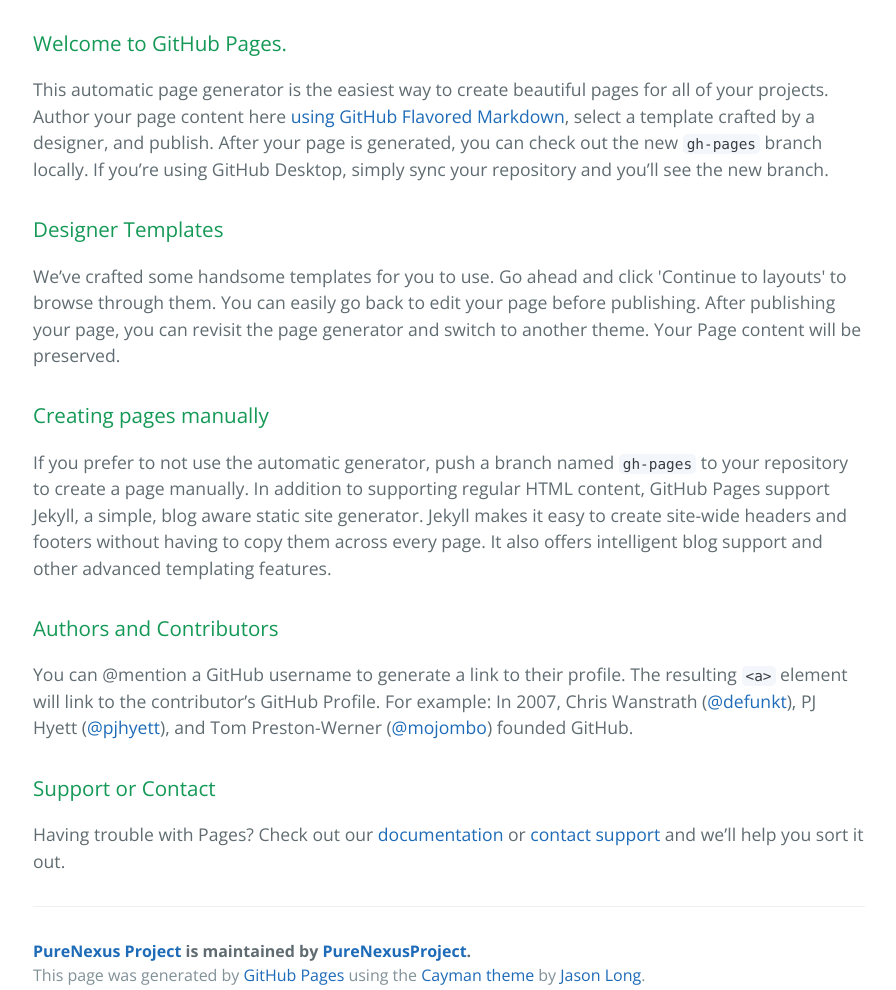
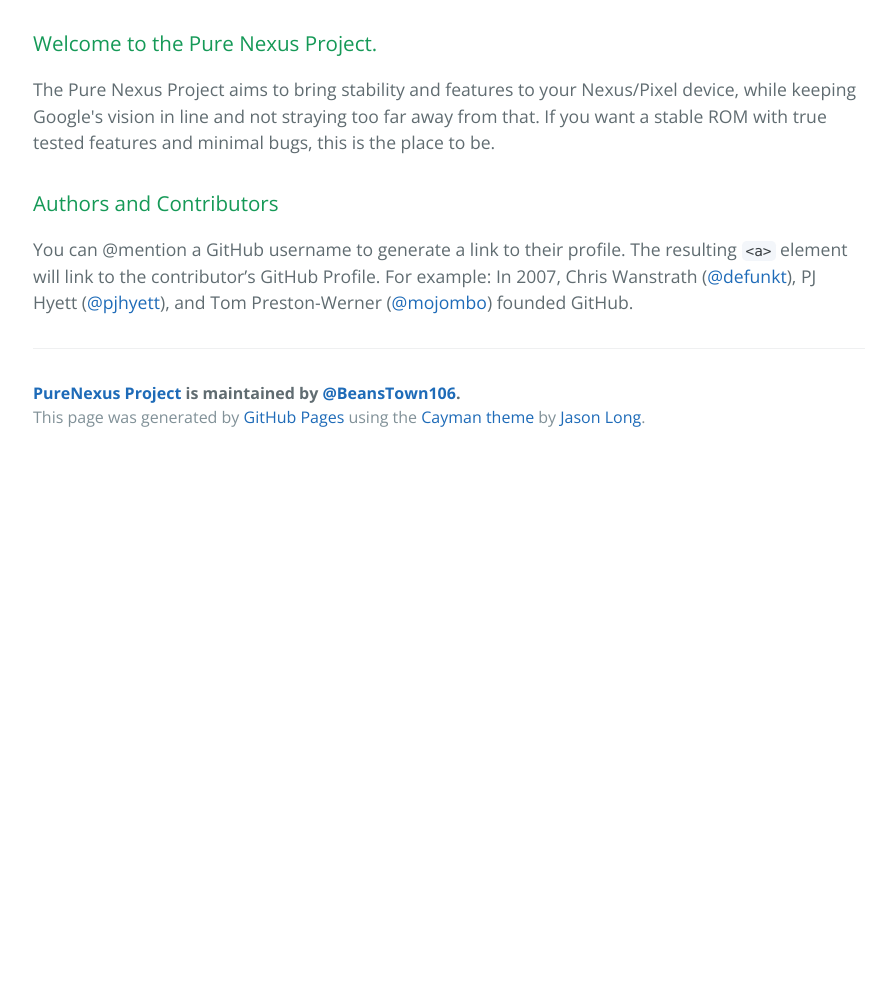
Before and after one commit to PureNexusProject/purenexusproject, a plain HTML site: page index.html in a window 1280 px wide. Shown: the part 340-1330 px from the top of the page, without its empty margins (191-1087 px from the left). After the commit the page ends 801 px from the top, so only its background shows below. Drawn offline with nearby package versions, Linux system fonts and the light colour scheme.

Commit message:
Update index.html

```diff
--- a/index.html
+++ b/index.html
@@ -20,32 +20,19 @@
 
     <section class="main-content">
       <h3>
-<a id="welcome-to-github-pages" class="anchor" href="#welcome-to-github-pages" aria-hidden="true"><span aria-hidden="true" class="octicon octicon-link"></span></a>Welcome to GitHub Pages.</h3>
+<a id="welcome-to-github-pages" class="anchor" href="#welcome-to-github-pages" aria-hidden="true"><span aria-hidden="true" class="octicon octicon-link"></span></a>Welcome to the Pure Nexus Project.</h3>
 
-<p>This automatic page generator is the easiest way to create beautiful pages for all of your projects. Author your page content here <a href="https://guides.github.com/features/mastering-markdown/">using GitHub Flavored Markdown</a>, select a template crafted by a designer, and publish. After your page is generated, you can check out the new <code>gh-pages</code> branch locally. If you’re using GitHub Desktop, simply sync your repository and you’ll see the new branch.</p>
+<p>The Pure Nexus Project aims to bring stability and features to your Nexus/Pixel device, while keeping Google's vision in line and not straying too far away from that.
 
-<h3>
-<a id="designer-templates" class="anchor" href="#designer-templates" aria-hidden="true"><span aria-hidden="true" class="octicon octicon-link"></span></a>Designer Templates</h3>
-
-<p>We’ve crafted some handsome templates for you to use. Go ahead and click 'Continue to layouts' to browse through them. You can easily go back to edit your page before publishing. After publishing your page, you can revisit the page generator and switch to another theme. Your Page content will be preserved.</p>
-
-<h3>
-<a id="creating-pages-manually" class="anchor" href="#creating-pages-manually" aria-hidden="true"><span aria-hidden="true" class="octicon octicon-link"></span></a>Creating pages manually</h3>
-
-<p>If you prefer to not use the automatic generator, push a branch named <code>gh-pages</code> to your repository to create a page manually. In addition to supporting regular HTML content, GitHub Pages support Jekyll, a simple, blog aware static site generator. Jekyll makes it easy to create site-wide headers and footers without having to copy them across every page. It also offers intelligent blog support and other advanced templating features.</p>
+If you want a stable ROM with true tested features and minimal bugs, this is the place to be.</p>
 
 <h3>
 <a id="authors-and-contributors" class="anchor" href="#authors-and-contributors" aria-hidden="true"><span aria-hidden="true" class="octicon octicon-link"></span></a>Authors and Contributors</h3>
 
 <p>You can @mention a GitHub username to generate a link to their profile. The resulting <code>&lt;a&gt;</code> element will link to the contributor’s GitHub Profile. For example: In 2007, Chris Wanstrath (<a href="https://github.com/defunkt" class="user-mention">@defunkt</a>), PJ Hyett (<a href="https://github.com/pjhyett" class="user-mention">@pjhyett</a>), and Tom Preston-Werner (<a href="https://github.com/mojombo" class="user-mention">@mojombo</a>) founded GitHub.</p>
 
-<h3>
-<a id="support-or-contact" class="anchor" href="#support-or-contact" aria-hidden="true"><span aria-hidden="true" class="octicon octicon-link"></span></a>Support or Contact</h3>
-
-<p>Having trouble with Pages? Check out our <a href="https://help.github.com/pages">documentation</a> or <a href="https://github.com/contact">contact support</a> and we’ll help you sort it out.</p>
-
       <footer class="site-footer">
-        <span class="site-footer-owner"><a href="https://github.com/PureNexusProject/purenexusproject">PureNexus Project</a> is maintained by <a href="https://github.com/PureNexusProject">PureNexusProject</a>.</span>
+        <span class="site-footer-owner"><a href="https://github.com/PureNexusProject/purenexusproject">PureNexus Project</a> is maintained by <a href="https://twitter.com/BeansTown106">@BeansTown106</a>.</span>
 
         <span class="site-footer-credits">This page was generated by <a href="https://pages.github.com">GitHub Pages</a> using the <a href="https://github.com/jasonlong/cayman-theme">Cayman theme</a> by <a href="https://twitter.com/jasonlong">Jason Long</a>.</span>
       </footer>
```
